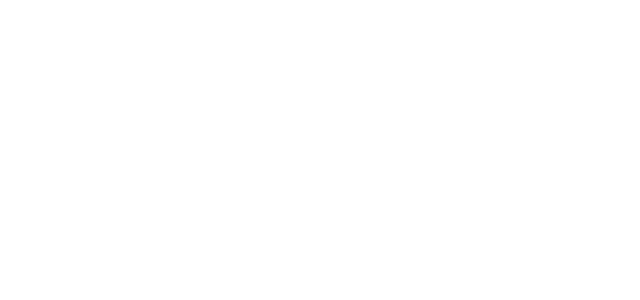
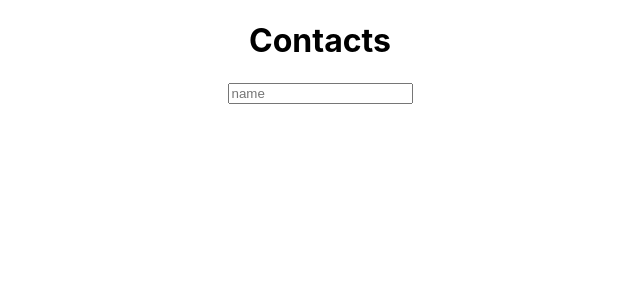
Before and after one commit to Batuhan-G/contact-app, a React (Create React App) app: page / in a window 1280 px wide. Shown: the top 300 px of the page, without its empty margins (320-960 px from the left). Built offline with nearby package versions, Linux system fonts and the light colour scheme.

Commit message:
Created entity adaptor

```diff
--- a/src/App.js
+++ b/src/App.js
@@ -1,9 +1,10 @@
 import './App.css';
+import Contacts from './components/Contacts';
 
 function App() {
   return (
     <div className="App">
-
+      <Contacts />
     </div>
   );
 }
--- /dev/null
+++ b/src/components/Contacts/Form.jsx
@@ -0,0 +1,33 @@
+import { nanoid } from '@reduxjs/toolkit'
+import React, { useState } from 'react'
+import { useDispatch } from 'react-redux'
+import { addContact, addContacts } from '../../redux/contactSlice'
+
+const Form = () => {
+    const [name, setName] = useState('')
+    const dispatch = useDispatch()
+
+    const handleSubmit = (e) => {
+        e.preventDefault()
+
+        if (!name) return false
+
+        const names = name.split(',')
+        const data = names.map((name) => ({id: nanoid(), name}))
+        dispatch(addContacts(data))
+        setName('')
+    }
+
+    return (
+        <div>
+            <form onSubmit={handleSubmit}>
+                <input
+                    placeholder='name'
+                    value={name}
+                    onChange={(e) => setName(e.target.value)} />
+            </form>
+        </div>
+    )
+}
+
+export default Form
--- /dev/null
+++ b/src/components/Contacts/index.jsx
@@ -0,0 +1,13 @@
+import React from 'react'
+import Form from './Form'
+
+const Contacts = () => {
+  return (
+    <div>
+        <h1>Contacts</h1>
+        <Form />
+    </div>
+  )
+}
+
+export default Contacts
--- a/src/index.js
+++ b/src/index.js
@@ -3,11 +3,15 @@
 import './index.css';
 import App from './App';
 import reportWebVitals from './reportWebVitals';
+import { Provider } from 'react-redux';
+import { store } from './redux/store';
 
 const root = ReactDOM.createRoot(document.getElementById('root'));
 root.render(
   <React.StrictMode>
-    <App />
+    <Provider store={store}>
+      <App />
+    </Provider>
   </React.StrictMode>
 );
 
--- /dev/null
+++ b/src/redux/contactSlice.jsx
@@ -0,0 +1,17 @@
+import { createSlice, createEntityAdapter } from "@reduxjs/toolkit";
+
+export const contactAdaptor = createEntityAdapter()
+const initialState = contactAdaptor.getInitialState()
+
+const contactSlice = createSlice({
+    name: 'contacts',
+    initialState,
+    reducers: {
+        addContact: contactAdaptor.addOne,
+        addContacts: contactAdaptor.addMany,
+    },
+})
+
+export const { addContact } = contactSlice.actions
+export const { addContacts } = contactSlice.actions
+export default contactSlice.reducer
--- /dev/null
+++ b/src/redux/store.jsx
@@ -0,0 +1,8 @@
+import { configureStore } from "@reduxjs/toolkit";
+import contactSlice from "./contactSlice";
+
+export const store = configureStore({
+    reducer: {
+        contact: contactSlice,
+    },
+})
```
